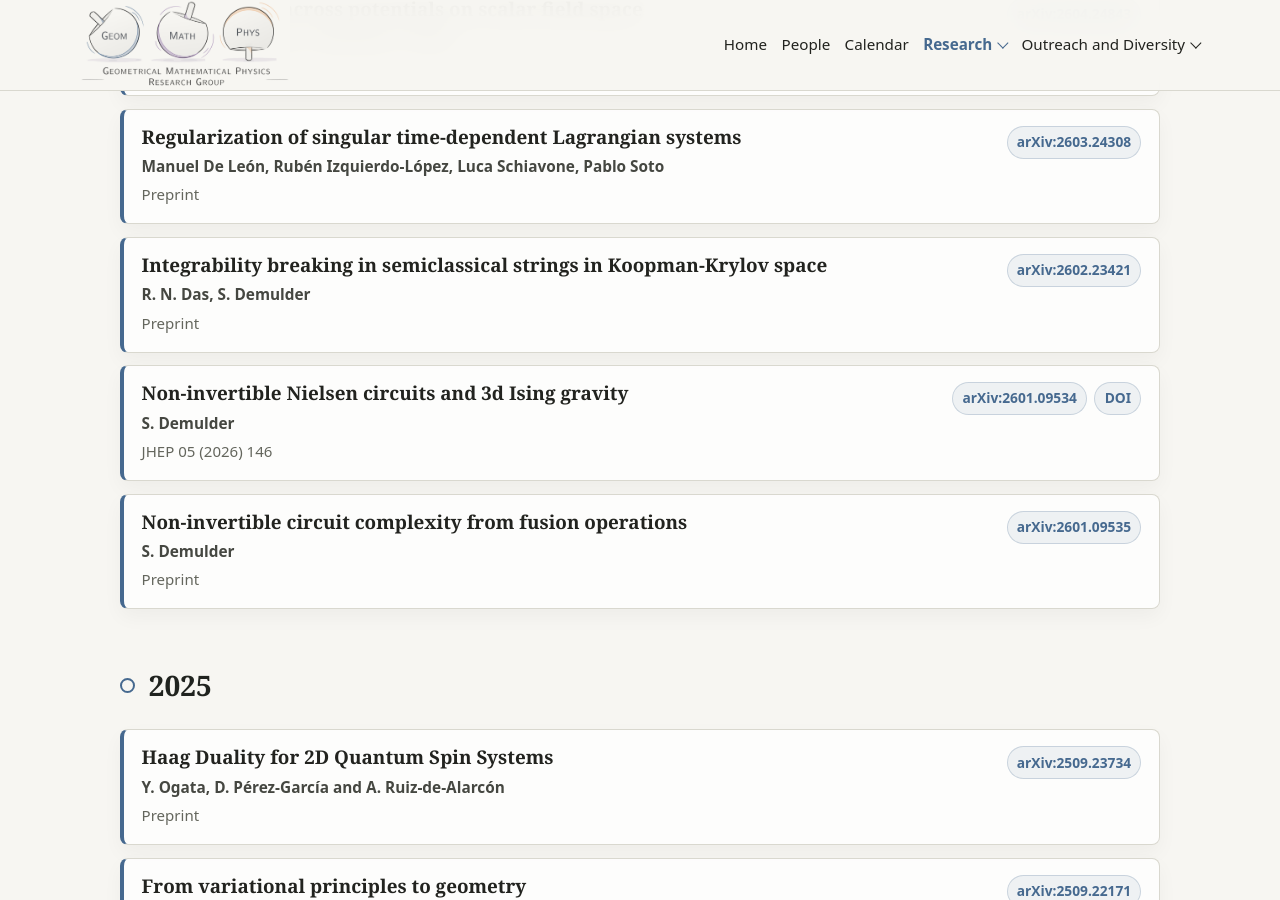
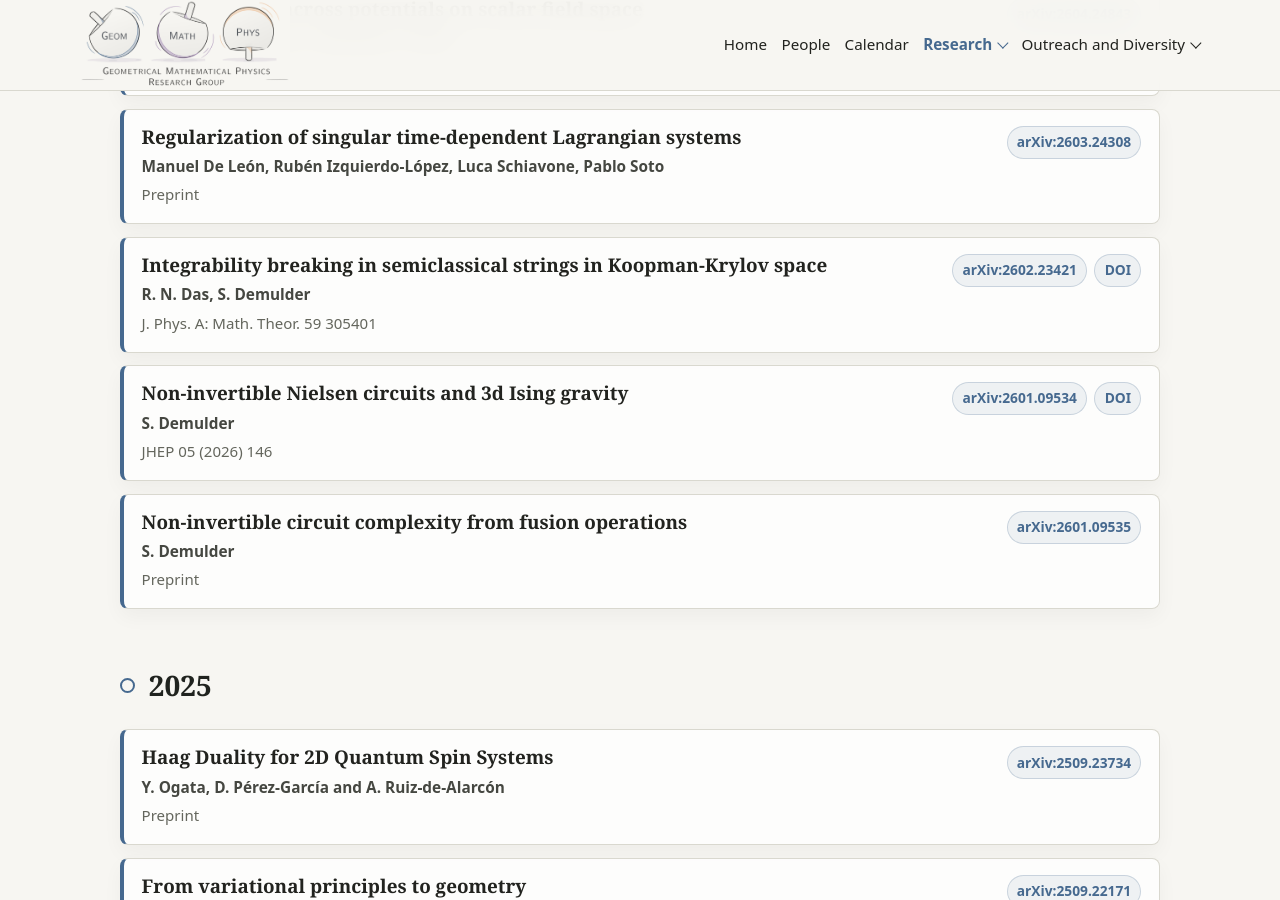
Before and after one commit to GeomMPhys/geommphys.github.io, a Jekyll site: the page built from publications.md, in a window 1280 px wide and 900 px high, scrolled down 1253 px. Built offline with Jekyll 4.4.1, drawn with Linux system fonts in a browser that asks for light colours.

Commit message:
update paper DOI

```diff
--- a/_data/publications.yml
+++ b/_data/publications.yml
@@ -68,10 +68,10 @@ selected:
 
   - title: "Integrability breaking in semiclassical strings in Koopman-Krylov space"
     authors: "R. N. Das, S. Demulder"
-    venue: "Preprint"
+    venue: "J. Phys. A: Math. Theor. 59 305401"
     year: 2026
     arxiv: "2602.23421"
-    doi: ""
+    doi: "10.1088/1751-8121/ae895d"
 
   - title: "Non-invertible Nielsen circuits and 3d Ising gravity"
     authors: "S. Demulder"
```
